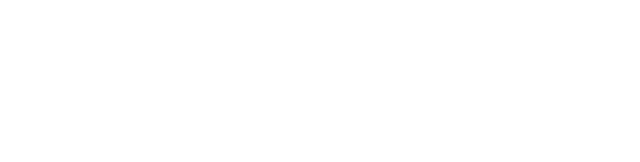
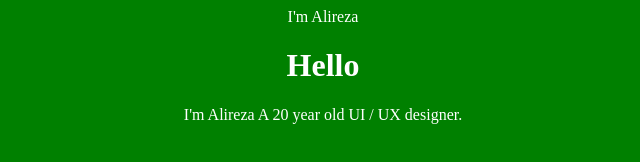
Before and after one commit to AlirezaDan/web, a plain HTML site: page index.html in a window 1280 px wide. Shown: the whole page, without its empty margins (317-957 px from the left). Drawn offline with Linux system fonts and the light colour scheme.

Commit message:
Update index.html

```diff
--- a/index.html
+++ b/index.html
@@ -4,16 +4,17 @@
   </title>
 
   <body>
-    <h1>Hi alll </h1>
     <p>  I'm Alireza
-A 20 year old UI / UX designer.  </P>
+    <h1> Hello </h1>
+        <p> I'm Alireza
+A 20 year old UI / UX designer.</p>
   </body>
 
   <style>
   body {
-    background-color:whit;
+    background-color:green;
     color:#fff;
-    text-align:left;
+    text-align:center;
     }
   </style>
 
```
